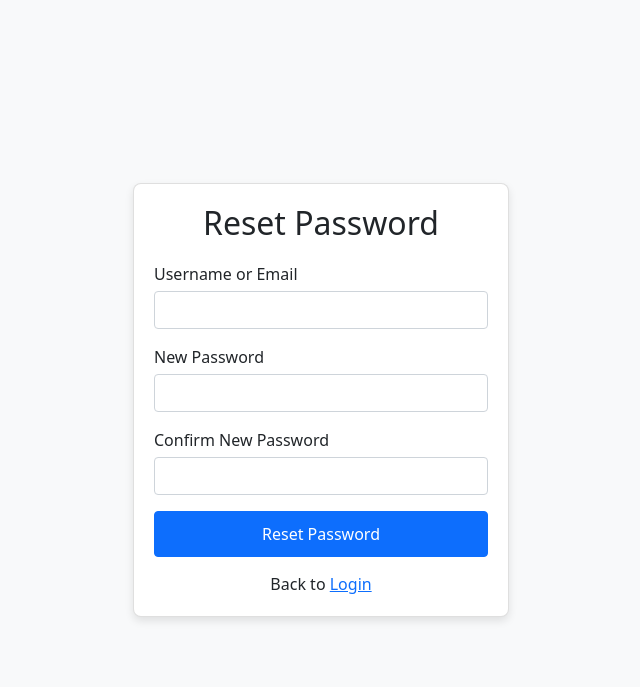
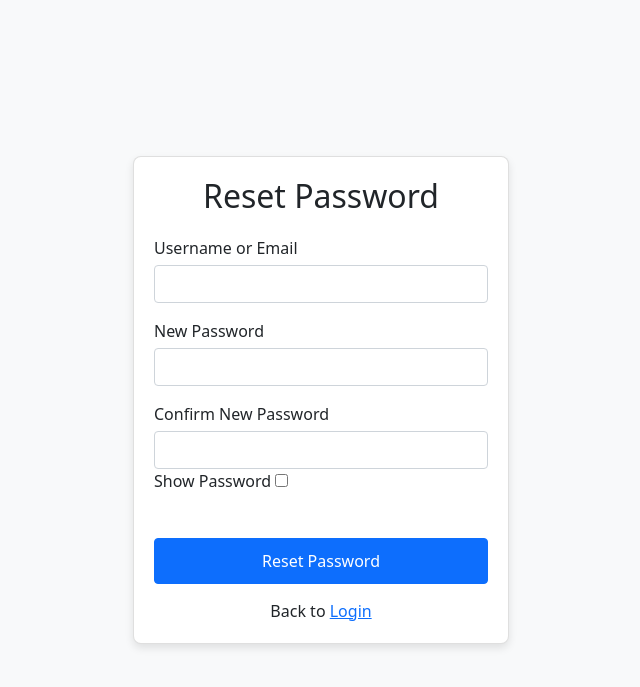
Before and after one commit to JMichaelVargas/ias2_lendease, a PHP site: page /forgot_password.php in a window 1280 px wide. Shown: the top 687 px of the page, without its empty margins (319-959 px from the left). Run offline with PHP 8.4, Linux system fonts and the light colour scheme.

Commit message:
Update forgot_password.php

```diff
--- a/mike/forgot_password.php
+++ b/mike/forgot_password.php
@@ -2,18 +2,46 @@
 <html lang="en">
 <head>
     <meta charset="UTF-8">
-    <meta http-equiv="X-UA-Compatible" content="IE=edge">
     <meta name="viewport" content="width=device-width, initial-scale=1.0">
     <link rel="stylesheet" href="https://cdnjs.cloudflare.com/ajax/libs/bootstrap/5.1.0/css/bootstrap.min.css">
     <link rel="stylesheet" href="css/style1.css">
     <title>Forgot Password</title>
+    <script>
+        function validatePassword() {
+            var newpassword = document.getElementById("newpassword").value;
+            var cnewpassword = document.getElementById("cnewpassword").value;
+            var passwordRegex = /^(?=.*[a-zA-Z])(?=.*\d)(?=.*[!@#$%^&*()_+\-=\[\]{};':"\\|,.<>\/?]).{8,}$/;
+
+            if (!passwordRegex.test(newpassword)) {
+                alert("Password must be at least 8 characters long and include a mix of letters, numbers, and symbols.");
+                return false;
+            }
+            if (newpassword !== cnewpassword) {
+                alert("Passwords do not match.");
+                return false;
+            }
+            return true;
+        }
+
+        function togglePasswordVisibility() {
+            var newpassword = document.getElementById("newpassword");
+            var cnewpassword = document.getElementById("cnewpassword");
+            if (newpassword.type === "password" && cnewpassword.type === "password") {
+                newpassword.type = "text";
+                cnewpassword.type = "text";
+            } else {
+                newpassword.type = "password";
+                cnewpassword.type = "password";
+            }
+        }
+    </script>
 </head>
 <body>
     <div class="container">
         <div class="card">
             <div class="card-body">
                 <h2 class="card-title">Reset Password</h2>
-                <form action="" method="post">
+                <form action="" method="post" onsubmit="return validatePassword()">
                     <div class="mb-3">
                         <label for="usernameemail" class="form-label">Username or Email</label>
                         <input type="text" class="form-control" name="usernameemail" id="usernameemail" required>
@@ -25,6 +53,8 @@
                     <div class="mb-3">
                         <label for="cnewpassword" class="form-label">Confirm New Password</label>
                         <input type="password" class="form-control" name="cnewpassword" id="cnewpassword" required>
+                        <label class="form-label" for="showPasswordCheckbox">Show Password</label>
+                        <input type="checkbox" id="showPasswordCheckbox" onclick="togglePasswordVisibility()"><br><br>
                     </div>
                     <button type="submit" class="btn btn-primary" name="reset">Reset Password</button>
                     <span>Back to <a href="login.php" class="login">Login</a></span>
```
